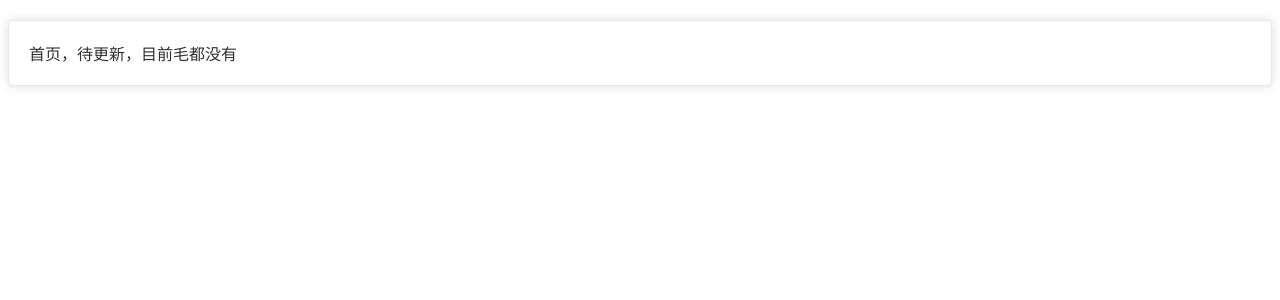
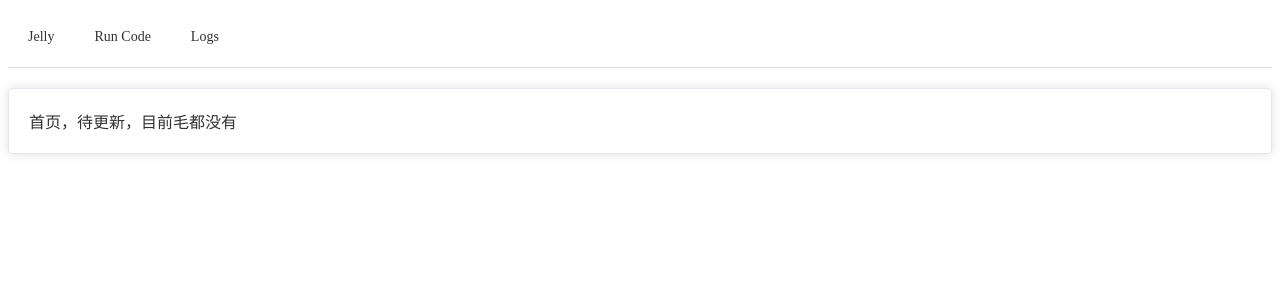
Before and after one commit to Park-Jiyeonn/Another-Nikki, a Vue app in the folder Another-Nikki-Web/: page / in a window 1280 px wide. Shown: the top 300 px of the page. Built offline with nearby package versions, Linux system fonts and the light colour scheme.

Commit message:
feat: router push

```diff
--- a/Another-Nikki-Web/src/App.vue
+++ b/Another-Nikki-Web/src/App.vue
@@ -1,9 +1,11 @@
 <script setup lang="ts">
+import NavBar from '@/components/NavBar.vue';
 
 console.log(import.meta.env.VITE_API_URL);
 </script>
 
 <template>
+  <nav-bar></nav-bar>
   <router-view></router-view>
 </template>
 
--- /dev/null
+++ b/Another-Nikki-Web/src/components/NavBar.vue
@@ -0,0 +1,18 @@
+<template>
+    <el-menu class="el-menu-demo" mode="horizontal">
+        <el-menu-item index="1" @click="router.push('/jelly')">
+            Jelly
+        </el-menu-item>
+        <el-menu-item index="2" @click="router.push('/runcode')">
+            Run Code
+        </el-menu-item>
+        <el-menu-item index="3" @click="router.push('/logs')">
+            Logs
+        </el-menu-item>
+    </el-menu>
+</template>
+
+<script lang="ts" setup>
+import { useRouter } from 'vue-router'
+const router = useRouter()
+</script>
--- a/Another-Nikki-Web/src/views/LogView.vue
+++ b/Another-Nikki-Web/src/views/LogView.vue
@@ -42,7 +42,7 @@ const get_count = () => {
         .then(function (resp) {
             sum.value = resp.data.sum
             // sum.value = ((sum.value + 20 - 1) / 20 | 0) * 20
-            console.log(sum.value)
+            // console.log(sum.value)
         })
         .catch(function (error) {
             console.log(error)
--- a/Another-Nikki-Web/src/views/runCode/RunCodeView.vue
+++ b/Another-Nikki-Web/src/views/runCode/RunCodeView.vue
@@ -73,7 +73,7 @@ const runCode = (code: string, input: string) => {
         }
     })
         .then(function (resp) {
-            console.log(resp.data)
+            // console.log(resp.data)
             codeMsg.value = resp.data
             if (resp.data.state == 'success') {
                 send_success("编译运行成功～")
@@ -100,7 +100,7 @@ const codeInit1 = () => {
         },
     })
         .then(function (resp) {
-            console.log(resp.data)
+            // console.log(resp.data)
             textarea.value = resp.data.code
             inputArea.value = resp.data.input
             codeLoading.value = false
```
Also changed, not shown: Another-Nikki-Web/src/views/jelly/BlogView.vue (+4 -4 lines), 2 other files (tests, documents, lock files or other folders).
